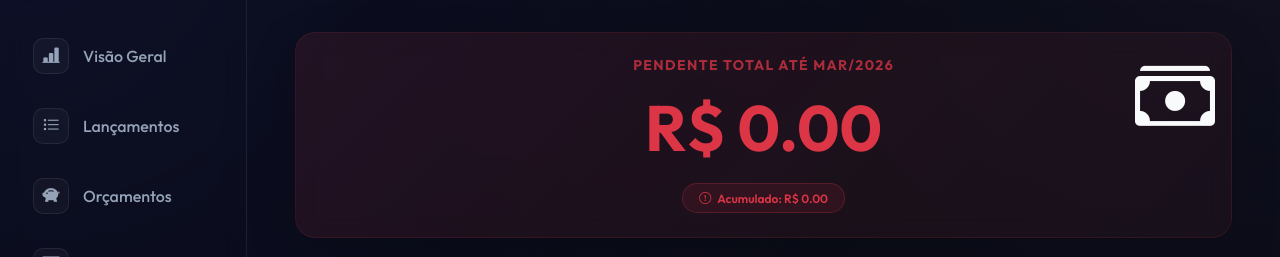
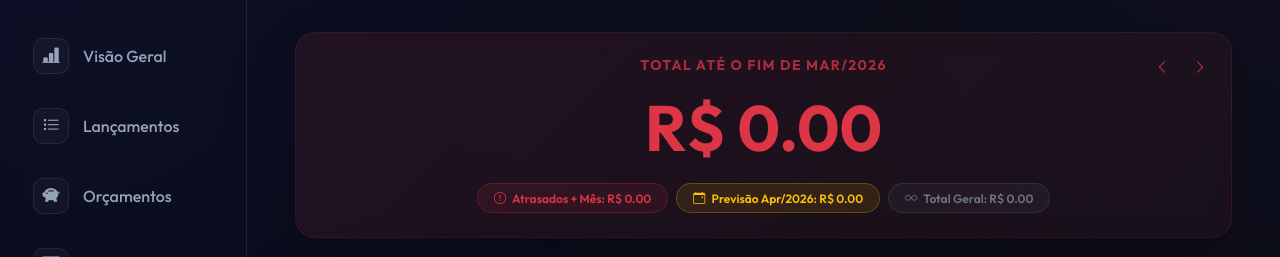
Before and after one commit to funesa/finance-manager, a Flask app: page /receivables in a window 1280 px wide. Shown: the part 81-338 px from the top of the page. Run offline with Flask 3, Linux system fonts and the light colour scheme; the visitor is signed in with stand-in values (Sample User, id 1); data that the repository does not hold is empty; some libraries are stand-ins or nearby versions.

Commit message:
Refactor: Added month navigation and next-month projections to Receivables

```diff
--- a/routes/receivables.py
+++ b/routes/receivables.py
@@ -38,12 +38,23 @@ def index():
         target_month_str = target_date.strftime('%Y-%m')
         target_month_display = target_date.strftime('%b/%Y').capitalize()
 
+        # Navegação de meses
+        prev_month_date = target_date - relativedelta(months=1)
+        next_month_date = target_date + relativedelta(months=1)
+        prev_month_str = prev_month_date.strftime('%Y-%m')
+        next_month_str = next_month_date.strftime('%Y-%m')
+
+        # Para a projeção do próximo mês
+        next_month_val_str = next_month_date.strftime('%Y-%m')
+        next_month_display = next_month_date.strftime('%b/%Y').capitalize()
+
         # Initialize variables with defaults
         recurring_rules = []
         paid_in_target_month_ids = set()
         pending_manual = []
         paid_history = []
         total_pending_target_month = 0.0
+        total_pending_next_month = 0.0
         total_pending_all_time = 0.0
         debug_info = []
 
@@ -61,9 +72,7 @@ def index():
             total_pending_target_month = sum(float(rule.get('amount', 0)) for rule in pending_recurring_list)
 
             # Filtro de data limite para o mês alvo (ex: 2024-03-31)
-            # Se o usuário está vendo o mês atual ou futuro, mostramos o que vence até o fim desse mês
             for row in pending_manual:
-                # row structure: (id, name, desc, amount, date, status)
                 try:
                     val = float(row[3])
                     row_date_str = row[4] # YYYY-MM-DD
@@ -71,8 +80,15 @@ def index():
                     # Inclui se for do mês alvo ou ANTES dele
                     if row_date_str <= target_month_str + "-31":
                         total_pending_target_month += val
+
+                    # Projeção para o próximo mês (Apenas o que vence EXATAMENTE no próximo mês)
+                    if row_date_str[:7] == next_month_val_str:
+                        total_pending_next_month += val
                 except (IndexError, ValueError, TypeError):
                     continue
+
+            # Recorrentes para o próximo mês (assumimos que todos os recorrentes ativos estarão pendentes no próximo mês)
+            total_pending_next_month += sum(float(rule.get('amount', 0)) for rule in recurring_rules)
 
             # Soma de todos os tempos (Tudo o que está pendente no sistema)
             total_pending_all_time = sum(float(row[3]) for row in pending_manual if len(row) >= 4)
@@ -90,9 +106,13 @@ def index():
                                paid_history=paid_history,
 
                                total_pending_this_month=total_pending_target_month,
+                               total_pending_next_month=total_pending_next_month,
                                total_pending_all_time=total_pending_all_time,
                                target_month_display=target_month_display,
                                target_month_str=target_month_str,
+                               next_month_display=next_month_display,
+                               prev_month_str=prev_month_str,
+                               next_month_str=next_month_str,
 
                                today=datetime.now().strftime('%Y-%m-%d'),
                                current_day=datetime.now().day,
--- a/templates/receivables.html
+++ b/templates/receivables.html
@@ -24,17 +24,28 @@
   <div class="col-12">
     <div class="dashboard-card p-4 text-center border-0 shadow-lg position-relative overflow-hidden"
       style="background: linear-gradient(135deg, rgba(239, 68, 68, 0.1) 0%, rgba(239, 68, 68, 0.05) 100%); backdrop-filter: var(--glass-blur); border: 1px solid rgba(239, 68, 68, 0.1) !important;">
-      <div class="position-absolute top-0 end-0 p-3 opacity-10">
-        <i class="bi bi-cash-stack display-1"></i>
+      <div class="position-absolute top-0 end-0 p-3 d-flex gap-2">
+        <a href="{{ url_for('receivables.index', month=prev_month_str) }}" class="btn btn-sm btn-outline-danger border-0 rounded-circle p-2" title="Mês Anterior">
+          <i class="bi bi-chevron-left"></i>
+        </a>
+        <a href="{{ url_for('receivables.index', month=next_month_str) }}" class="btn btn-sm btn-outline-danger border-0 rounded-circle p-2" title="Próximo Mês">
+          <i class="bi bi-chevron-right"></i>
+        </a>
       </div>
 
-      <h6 class="text-uppercase small fw-bold text-danger opacity-75 mb-3 tracking-wider">Pendente total até {{ target_month_display }}</h6>
+      <h6 class="text-uppercase small fw-bold text-danger opacity-75 mb-3 tracking-wider">Total até o fim de {{ target_month_display }}</h6>
       <h1 class="display-3 fw-bold text-danger mb-2" style="font-family: 'Outfit';">
         <span class="currency-value">R$ {{ '{:.2f}'.format(total_pending_this_month|default(0)) }}</span>
       </h1>
-      <div class="d-flex justify-content-center gap-3 mt-3">
+      <div class="d-flex flex-wrap justify-content-center gap-2 mt-3">
         <span class="badge bg-danger bg-opacity-10 text-danger border border-danger border-opacity-25 px-3 py-2 rounded-pill">
-          <i class="bi bi-exclamation-circle me-1"></i> Acumulado: R$ {{ '{:.2f}'.format(total_pending_all_time|default(0)) }}
+          <i class="bi bi-exclamation-circle me-1"></i> Atrasados + Mês: R$ {{ '{:.2f}'.format(total_pending_this_month|default(0)) }}
+        </span>
+        <span class="badge bg-warning bg-opacity-10 text-warning border border-warning border-opacity-25 px-3 py-2 rounded-pill">
+          <i class="bi bi-calendar-event me-1"></i> Previsão {{ next_month_display }}: R$ {{ '{:.2f}'.format(total_pending_next_month|default(0)) }}
+        </span>
+        <span class="badge bg-secondary bg-opacity-10 text-secondary border border-secondary border-opacity-25 px-3 py-2 rounded-pill">
+          <i class="bi bi-infinity me-1"></i> Total Geral: R$ {{ '{:.2f}'.format(total_pending_all_time|default(0)) }}
         </span>
       </div>
 
```
